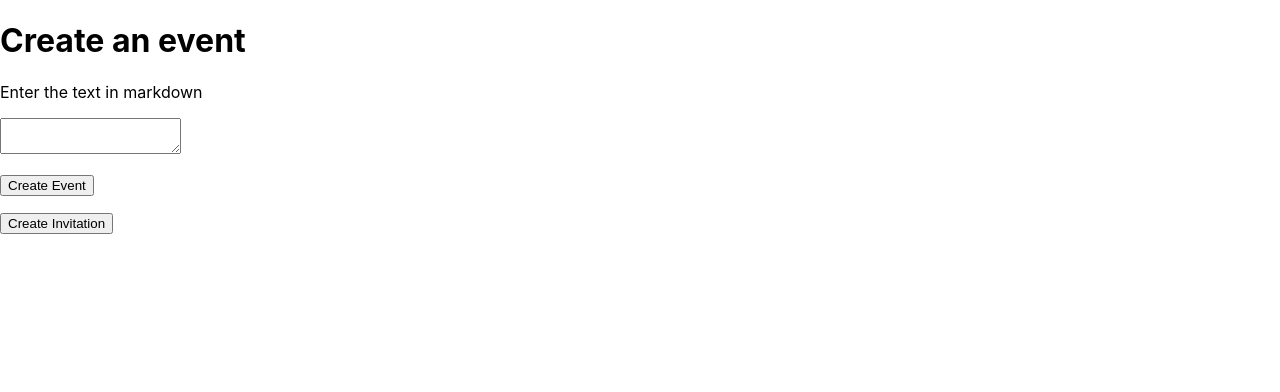
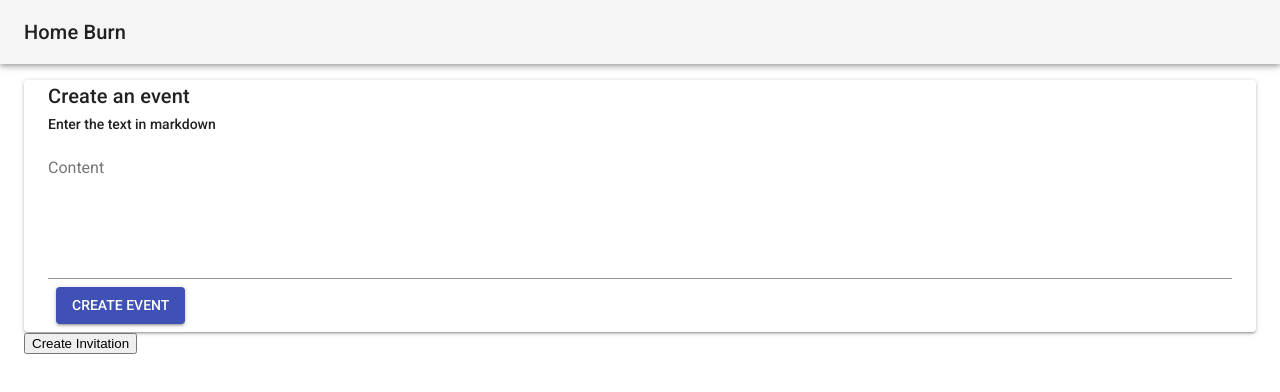
Before and after one commit to chmac/cryptparty, a React (Create React App) app in the folder app/: page / in a window 1280 px wide. Shown: the top 392 px of the page. Built offline with nearby package versions, Linux system fonts and the light colour scheme.

Commit message:
A little material-ui styling.

```diff
--- a/app/src/App.tsx
+++ b/app/src/App.tsx
@@ -2,10 +2,12 @@ import React from "react";
 import { Provider } from "react-redux";
 import { ApolloProvider } from "react-apollo";
 import { createStyles, withStyles, WithStyles, Theme } from "@material-ui/core";
+import Grid from "@material-ui/core/Grid";
 
 import store from "./store";
 import apollo from "./apollo";
 
+import Bar from "./scenes/Bar";
 import Events from "./scenes/Events";
 
 import { createInvitation } from "./services/invitations";
@@ -18,10 +20,13 @@ const App: React.FC<Props> = (props: WithStyles<typeof styles>) => {
   return (
     <Provider store={store}>
       <ApolloProvider client={apollo}>
-        <Events />
-        <div id="App" className={classes.root}>
-          <button onClick={createInvitation}>Create Invitation</button>
-        </div>
+        <Bar />
+        <Grid container className={classes.root} spacing={16}>
+          <Grid item xs={12}>
+            <Events />
+            <button onClick={createInvitation}>Create Invitation</button>
+          </Grid>
+        </Grid>
       </ApolloProvider>
     </Provider>
   );
@@ -30,6 +35,7 @@ const App: React.FC<Props> = (props: WithStyles<typeof styles>) => {
 const styles = (theme: Theme) =>
   createStyles({
     root: {
+      ...theme.mixins.gutters(),
       flexGrow: 1
     }
   });
--- /dev/null
+++ b/app/src/scenes/Bar/Bar.scene.tsx
@@ -0,0 +1,30 @@
+import React from "react";
+import { createStyles, withStyles, WithStyles, Theme } from "@material-ui/core";
+import AppBar from "@material-ui/core/AppBar";
+import Toolbar from "@material-ui/core/Toolbar";
+import Typography from "@material-ui/core/Typography";
+
+const Bar: React.FC<Props> = (props: Props) => {
+  // const { classes } = props;
+
+  return (
+    <AppBar position="static" color="default">
+      <Toolbar>
+        <Typography variant="h6" color="inherit">
+          Home Burn
+        </Typography>
+      </Toolbar>
+    </AppBar>
+  );
+};
+
+const styles = (theme: Theme) =>
+  createStyles({
+    root: {
+      flexGrow: 1
+    }
+  });
+
+type Props = WithStyles;
+
+export default withStyles(styles)(Bar);
--- /dev/null
+++ b/app/src/scenes/Bar/index.ts
@@ -0,0 +1 @@
+export { default } from "./Bar.scene";
--- a/app/src/scenes/Events/Events.reducer.ts
+++ b/app/src/scenes/Events/Events.reducer.ts
@@ -45,6 +45,9 @@ export const createEvent = (): ThunkAction<void, {}, {}, CreateEventAction> => (
         content
       }
     })
+    .catch(error => {
+      alert(`Error saving Event #SxA5gq ${error.message}`);
+    })
     .then(result => {
       debugger;
 
--- a/app/src/scenes/Events/Events.scene.tsx
+++ b/app/src/scenes/Events/Events.scene.tsx
@@ -1,7 +1,16 @@
 import React from "react";
 import { ThunkDispatch } from "redux-thunk";
 import { connect } from "react-redux";
-import { withStyles, WithStyles } from "@material-ui/core";
+import {
+  withStyles,
+  WithStyles,
+  TextField,
+  Theme,
+  createStyles
+} from "@material-ui/core";
+import Paper from "@material-ui/core/Paper";
+import Typography from "@material-ui/core/Typography";
+import Button from "@material-ui/core/Button";
 
 import { setContent, createEvent } from "./Events.reducer";
 import { AppState } from "../../store";
@@ -12,16 +21,26 @@ const Events: React.FC<Props> = (props: Props) => {
 
   return (
     <div className={classes.root}>
-      <h1>Create an event</h1>
-      <div>
-        <p>Enter the text in markdown</p>
-        <p>
-          <textarea onChange={event => setContent(event.target.value)} />
-        </p>
-        <p>
-          <button onClick={createEvent}>Create Event</button>
-        </p>
-      </div>
+      <Paper className={classes.paper}>
+        <Typography variant="h6">Create an event</Typography>
+        <Typography variant="body2">Enter the text in markdown</Typography>
+        <TextField
+          id="content"
+          label="Content"
+          multiline
+          rows="6"
+          fullWidth
+          onChange={event => setContent(event.target.value)}
+        />
+        <Button
+          variant="contained"
+          color="primary"
+          className={classes.button}
+          onClick={createEvent}
+        >
+          Create Event
+        </Button>
+      </Paper>
     </div>
   );
 };
@@ -47,11 +66,16 @@ type StateProps = ReturnType<typeof mapStateToProps>;
 type DispatchProps = ReturnType<typeof mapDispatchToProps>;
 type Props = StateProps & DispatchProps & WithStyles;
 
-const styles = {
-  root: {
-    flexGrow: 1
-  }
-};
+const styles = (theme: Theme) =>
+  createStyles({
+    paper: {
+      ...theme.mixins.gutters(),
+      marginTop: theme.spacing.unit * 2
+    },
+    button: {
+      margin: theme.spacing.unit
+    }
+  });
 
 export default connect(
   mapStateToProps,
```
